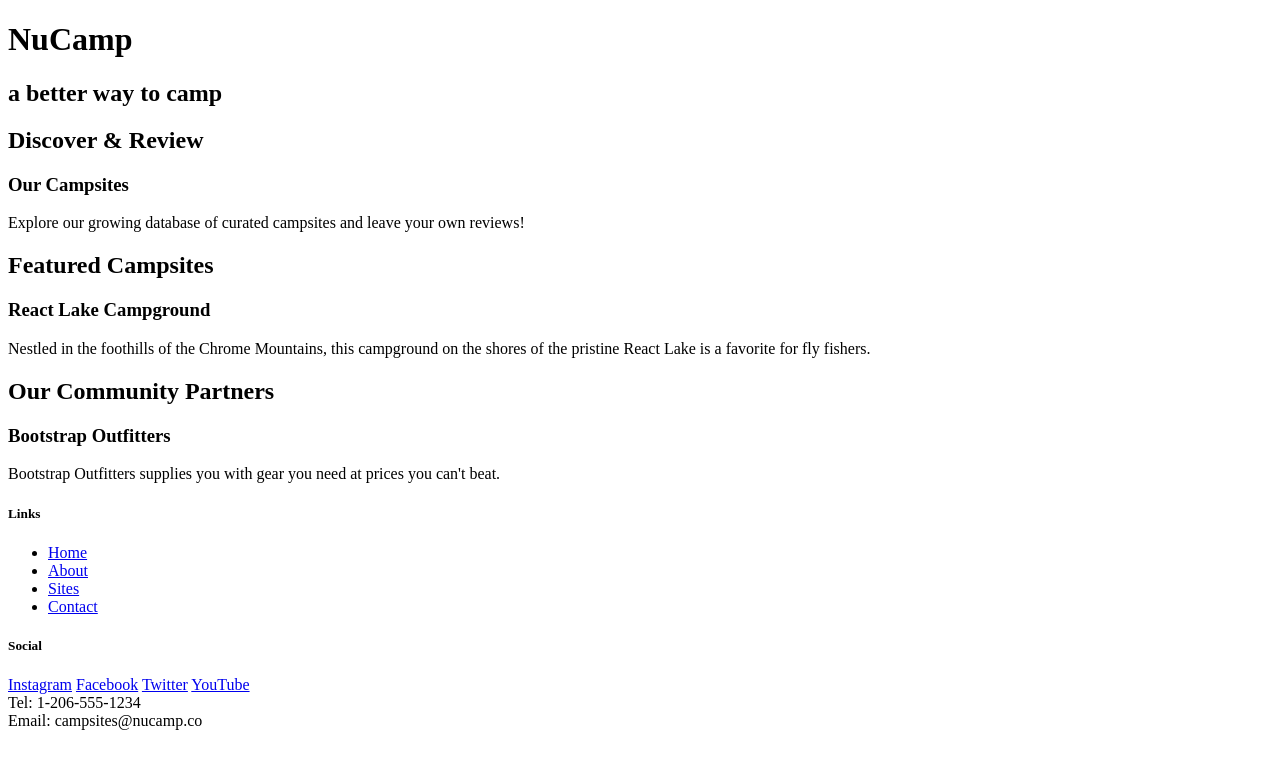
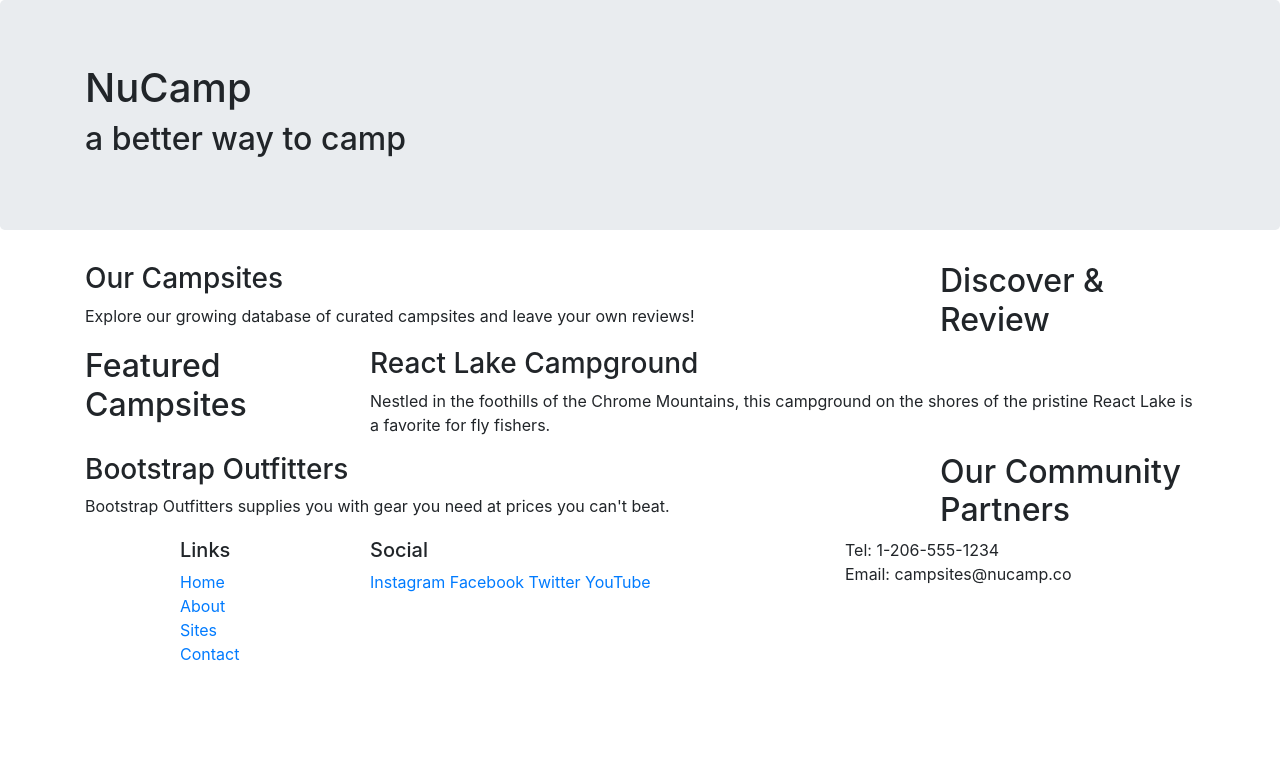
Before and after one commit to jonhernandez91/Nucampsite-review, a website: page index.html in a window 1280 px wide. Drawn offline with nearby package versions, Linux system fonts and the light colour scheme.

Commit message:
Bootstrap Grid

```diff
--- a/index.html
+++ b/index.html
@@ -1,61 +1,95 @@
 <!DOCTYPE html>
+
 <html lang="en">
     <head>
         <meta charset="UTF-8">
+        <meta name="viewport" content="width=device-width, initial-scale=1" />
+
+        <!-- Bootstrap CSS -->
+        <link rel="stylesheet" href="node_modules/bootstrap/dist/css/bootstrap.min.css" />
+
         <title>Nucamp: A Better Way To Camp</title>
     </head>
+
     <body>
-
-    <header>
+        <header class="jumbotron">
             <div>
+                <div class="container">
+                    <div class ="row">
+                        <div class="col">
                             <h1>NuCamp</h1>
                             <h2>a better way to camp</h2>
                         </div>
+                    </div>
+                </div>
+            </div>
         </header>
 
-    <div>
+        <div class="container">
+            <div class="row">
+                <div class="col-sm-4 order-sm-last col-md-3">
                     <h2>Discover & Review</h2>
+                </div>
+                <div class="col">
                     <h3>Our Campsites</h3>
                     <p>Explore our growing database of curated campsites and leave your own reviews!</p>
                 </div>
+            </div>
 
-    <div>
+            <div class="row">
+                <div class="col-sm-4 col-md-3">
                     <h2>Featured Campsites</h2>
+                </div>
+                <div class="col">
                     <h3>React Lake Campground</h3>
                     <p>Nestled in the foothills of the Chrome Mountains, this campground on the shores of the pristine React Lake is a favorite for fly fishers.</p>
                 </div>
+            </div>
 
-    <div>
+            <div class="row">
+                <div class="col-sm-4 order-sm-last col-md-3">
                     <h2>Our Community Partners</h2>
+                </div>
+                <div class="col">
                     <h3>Bootstrap Outfitters</h3>
                     <p>Bootstrap Outfitters supplies you with gear you need at prices you can't beat.</p>
                 </div>
+            </div>
+        </div>
 
         <footer>
-        <div>
+            <div class="container">
+                <div class="row">
+                    <div class="col-4 col-sm-2 offset-1">
                         <h5>Links</h5>
-            <ul>
+                        <ul class="list-unstyled">
                             <li><a href="#">Home</a></li>
                             <li><a href="#">About</a></li>
                             <li><a href="#">Sites</a></li>
                             <li><a href="#">Contact</a></li>
                         </ul>
                     </div>
-        <div>
+
+                    <div class="col-6 col-sm-5">
                         <h5>Social</h5>
                         <a href="http://instagram.com/">Instagram</a>
                         <a href="http://facebook.com/">Facebook</a>
                         <a href="http://twitter.com/">Twitter</a>
                         <a href="http://youtube.com/">YouTube</a>
                     </div>
-        <div>
+
+                    <div class="col-sm-4">
                         Tel: 1-206-555-1234<br />
                         Email: campsites@nucamp.co
                     </div>
+                </div>
+            </div>
         </footer>
+
                 <!-- jQuery must come first, then Popper.js, then the Bootstrap JavaScript plugins.-->
                 <script src="node_modules/jquery/dist/jquery.slim.min.js"></script>
         <script src="node_modules/popper.js/dist/umd/popper.min.js"></script>
         <script src="node_modules/bootstrap/dist/js/bootstrap.min.js"></script>
+
     </body>
 </html>
```
Lines whose indentation alone changed are shown as unchanged.
